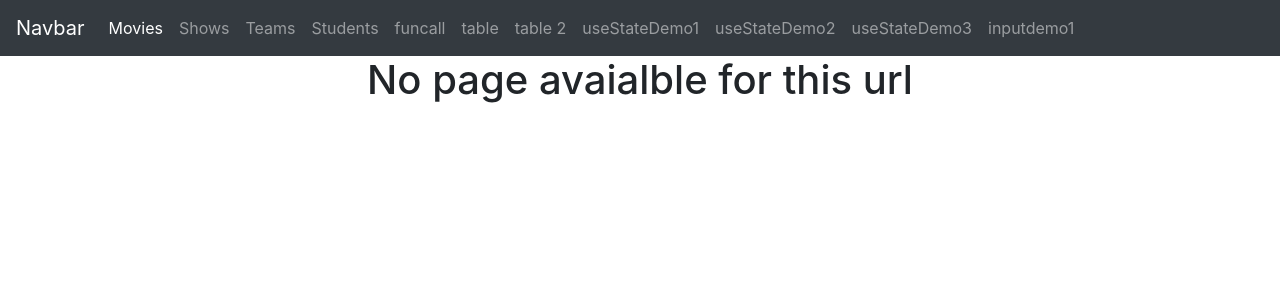
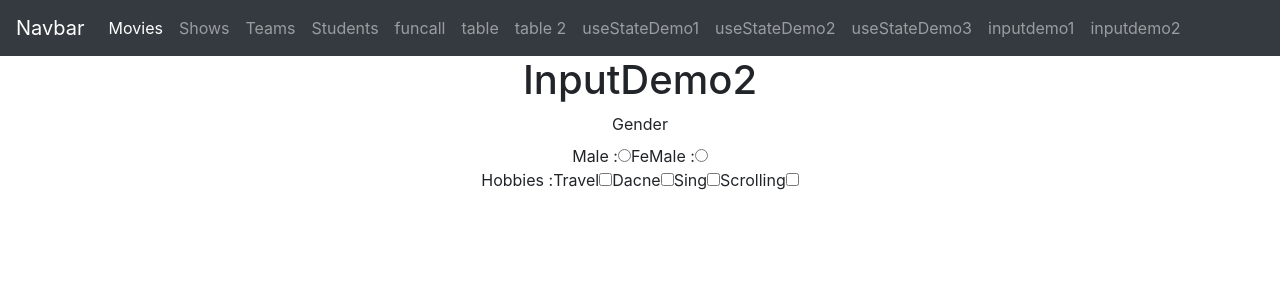
Before and after one commit to samirvithlani/gnr_mern_2026_react, a React (Vite) app: page /inputdemo2 in a window 1280 px wide. Shown: the top 300 px of the page. Built offline with nearby package versions, Linux system fonts and the light colour scheme.

Commit message:
checkbox

```diff
--- a/src/App.jsx
+++ b/src/App.jsx
@@ -24,6 +24,7 @@ import { UseStateDemo1 } from "./components/UseStateDemo1";
 import { UseStateDemo2 } from "./components/UseStateDemo2";
 import { UseStatedemo3 } from "./components/UseStatedemo3";
 import { InputDemo1 } from "./components/InputDemo1";
+import { InputDemo2 } from "./components/InputDemo2";
 //import "./App.css";
 
 
@@ -49,6 +50,7 @@ function App() {
               <Route path="/useStateDemo2" element ={<UseStateDemo2/>}></Route>
               <Route path="/useStateDemo3" element ={<UseStatedemo3/>}></Route>
               <Route path="/inputdemo1" element = {<InputDemo1/>}></Route>
+              <Route path="/inputdemo2" element = {<InputDemo2/>}></Route>
 
           </Routes>
     </div>
--- /dev/null
+++ b/src/components/InputDemo2.jsx
@@ -0,0 +1,28 @@
+import React, { useState } from 'react'
+
+export const InputDemo2 = () => {
+    const [gender, setgender] = useState("")
+    const [hobbies, sethobbies] = useState("")
+  return (
+    <div style={{textAlign:"center"}}>
+        <h1>InputDemo2</h1>
+        <div>
+            <label>Gender</label> <br></br>
+            Male :<input type='radio' name='gender' value="male" onChange={(event)=>{setgender(event.target.value)}}></input>
+            FeMale :<input type='radio' name='gender' value="female" onChange={(event)=>{setgender(event.target.value)}}></input>
+            <br></br>
+            {gender}
+        </div>
+        <div>
+            <label>Hobbies :</label>
+            Travel<input type='checkbox' name="hobbies" value='travel' onChange={(event)=>{sethobbies(event.target.value)}}></input>
+            Dacne<input type='checkbox' name="hobbies" value='dance' onChange={(event)=>{sethobbies(event.target.value)}}></input>
+            Sing<input type='checkbox' name="hobbies" value='sing' onChange={(event)=>{sethobbies(event.target.value)}}></input>
+            Scrolling<input type='checkbox' name="hobbies" value='scroll' onChange={(event)=>{sethobbies(event.target.value)}}></input>
+            <br></br>
+            {hobbies}
+        </div>
+
+    </div>
+  )
+}
--- a/src/components/Navbar.jsx
+++ b/src/components/Navbar.jsx
@@ -77,6 +77,12 @@ export const Navbar = () => {
                 inputdemo1
               </Link>
             </li>
+            <li class="nav-item">
+              <Link class="nav-link" to="/inputdemo2">
+                inputdemo2
+              </Link>
+            </li>
+
 
 
 
```
